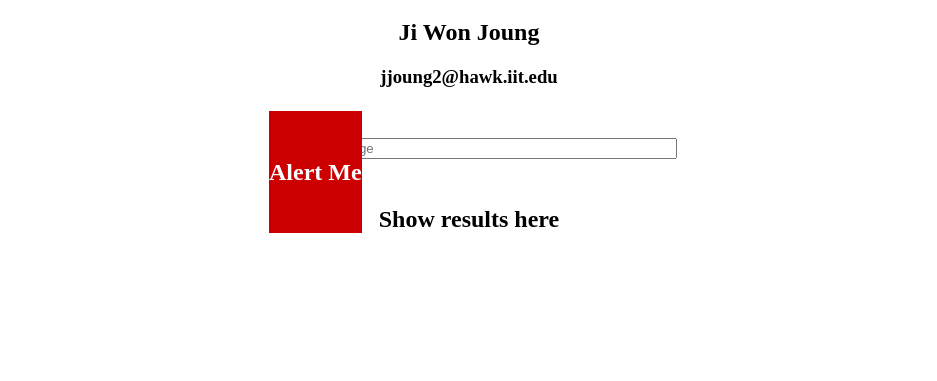
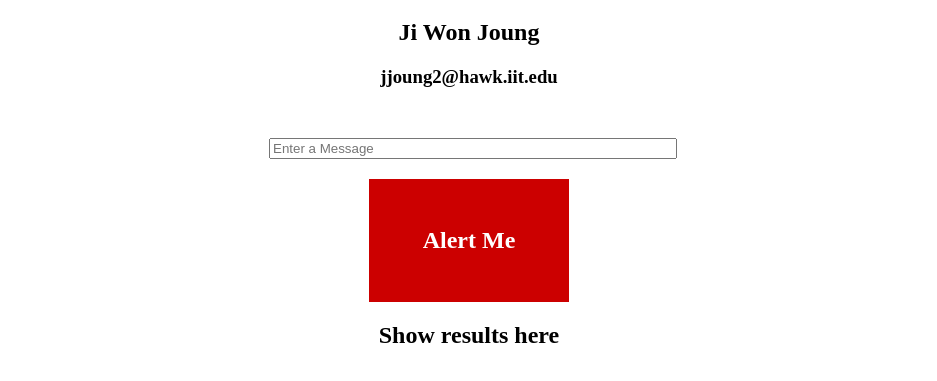
Before and after one commit to jjoung2/pp4, a plain HTML site: page index.html in a window 1280 px wide. Shown: the part 61-442 px from the top of the page, without its empty margins (171-1108 px from the left). Drawn offline with Linux system fonts and the light colour scheme.

Commit message:
Update index.html

```diff
--- a/index.html
+++ b/index.html
@@ -32,7 +32,7 @@
         <h3 class="center">jjoung2@hawk.iit.edu</h3>
         <div id="container">
                 <input id="entryinput" type="text" name="textentry" placeholder="Enter a Message">
-                <divv id="entrybutton">Alert Me</div>
+                <div id="entrybutton">Alert Me</div>
                 <h2 id="textoutput" class="center">Show results here</h2>
         </div>
         <script type="text/javascript">
```
